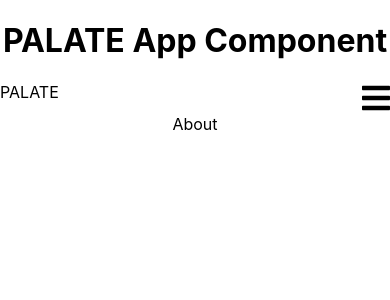
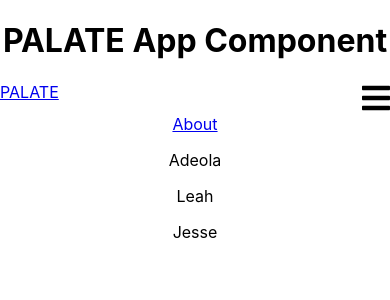
Before and after one commit to adeola-ak/frontend, a React (Create React App) app: page /About in a window 390 px wide. Both pictures are taken after a click on the element 376 px from the left and 97 px from the top of the page. Shown: the top 300 px of the page. Built offline with nearby package versions, Linux system fonts and the light colour scheme; no server answers.

Commit message:
Full functionality for Mobile. No Colors just basic css. Add About for routes. Added switch to App.

```diff
--- a/src/App.js
+++ b/src/App.js
@@ -1,58 +1,63 @@
-import React, {useState, useEffect} from 'react';
+import React, { useState, useEffect } from 'react';
 import './App.css';
-import { Route } from "react-router-dom";
-import Search from './components/Search/Search'
-import Nav from './shared/Nav'
+import { Route, Switch } from 'react-router-dom';
+// import components
+import Search from './components/Search/Search';
+import About from './components/About/About'
+import Nav from './shared/Nav';
 
 function App() {
 	// URL VARIABLE
-  const url = "https://aa-palate-backend.herokuapp.com/"
+	const url = 'https://aa-palate-backend.herokuapp.com/';
 
 	// State
-  const [restaurantData, setRestaurantData] = useState([])
+	const [restaurantData, setRestaurantData] = useState([]);
 
 	// API Call to fetch Restaurants
 	const getRestaurants = () => {
-      fetch(url + "restaurants/")
-      .then(response => response.json())
-      .then(data => {
-        setRestaurantData(data)
-      })
-    }
+		fetch(url + 'restaurants/')
+			.then((response) => response.json())
+			.then((data) => {
+				setRestaurantData(data);
+			});
+	};
 
 	// Get list of restaurants on page load
-  useEffect( () => getRestaurants(), [])
+	useEffect(() => getRestaurants(), []);
 
-    console.log("This is restaurant data", restaurantData)
+	console.log('This is restaurant data', restaurantData);
 	// handleUpdate to update restautant when Search button is clicked
 	// method: put (update)
 	const handleUpdate = (restaurant) => {
-    fetch(url + "restaurant/" + restaurant.name, {
-      method: "put",
+		fetch(url + 'restaurant/' + restaurant.name, {
+			method: 'put',
 			headers: {
-        "Content-Type": "application/json"
+				'Content-Type': 'application/json',
 			},
-      body: JSON.stringify(restaurant)
-    })
-    .then(response => getRestaurants())    // .then to update the list of restaurants
-    console.log("This is the restaurant data sent", restaurant)
-  }
+			body: JSON.stringify(restaurant),
+		}).then((response) => getRestaurants()); // .then to update the list of restaurants
+		console.log('This is the restaurant data sent', restaurant);
+	};
 
 	return (
-    <div className="App">
+		<div className='App'>
 			<main>
 				<h1>PALATE App Component</h1>
 				<Nav />
-
-
-        <Route exact path="/"
-        render={(routerprops) =>
-        <Search {...routerprops} handleSubmit={handleUpdate} /> }
+        <Switch>
+         <Route
+					exact
+					path='/'
+					render={(routerprops) => (
+						<Search {...routerprops} handleSubmit={handleUpdate} />
+					)}
 				/>
-
+        <Route path='/About'>
+          <About />
+        </Route>
+        </Switch>
 
 			</main>
-
 		</div>
 	);
 }
--- /dev/null
+++ b/src/components/About/About.js
@@ -0,0 +1,13 @@
+import React from 'react'
+
+function About() {
+    return(
+        <>
+        <p>Adeola</p>
+        <p>Leah</p>
+        <p>Jesse</p>
+        </>
+    )
+}
+
+export default About
--- a/src/shared/Nav.js
+++ b/src/shared/Nav.js
@@ -3,27 +3,38 @@ import { FontAwesomeIcon } from '@fortawesome/react-fontawesome';
 import { faBars } from '@fortawesome/free-solid-svg-icons';
 // import React
 import React from 'react';
+import { Link } from 'react-router-dom';
 // import css
 import './Nav.css';
 
 function Nav() {
-	const handleClick = () => {
+	const handleClickBars = () => {
 		let nav = document.getElementById('linksList');
 		if (nav.style.display === 'flex') {
 			nav.style.display = 'none';
 		} else {
 			nav.style.display = 'flex';
 		}
-	};
+    };
+    const handleClick = () => {
+        let nav = document.getElementById('linksList')
+        nav.style.display = 'none'
+    }
 	return (
 		<>
 			<header className='navBar'>
-				<div className='appTitle'>PALATE</div>
-				<div className='navIcon' onClick={handleClick}>
+				<Link to='/' onClick={handleClick}>
+					<div className='appTitle'>PALATE</div>
+				</Link>
+				<div className='navIcon' onClick={handleClickBars}>
 					<FontAwesomeIcon icon={faBars} size='2x' />
 				</div>
 			</header>
-			<nav id='linksList'>About</nav>
+			<nav id='linksList'>
+				<Link to='/About' onClick={handleClick}>
+					About
+				</Link>
+			</nav>
 		</>
 	);
 }
```
Also changed, not shown: src/components/About/About.css (added). Lines whose indentation alone changed are shown as unchanged.
